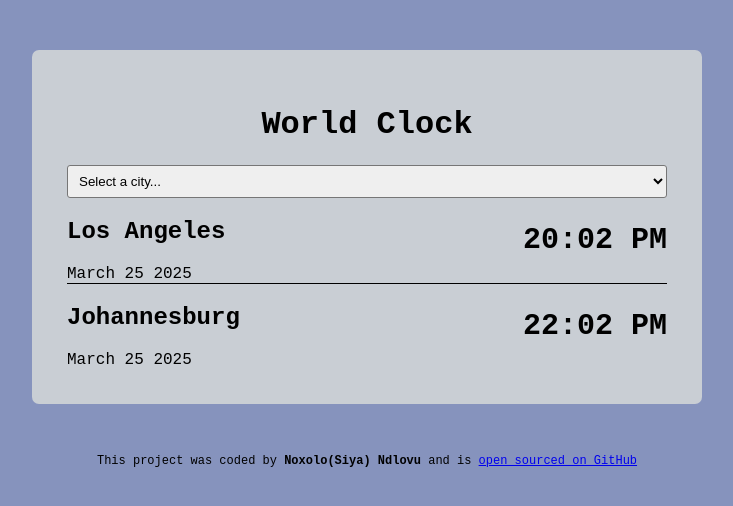
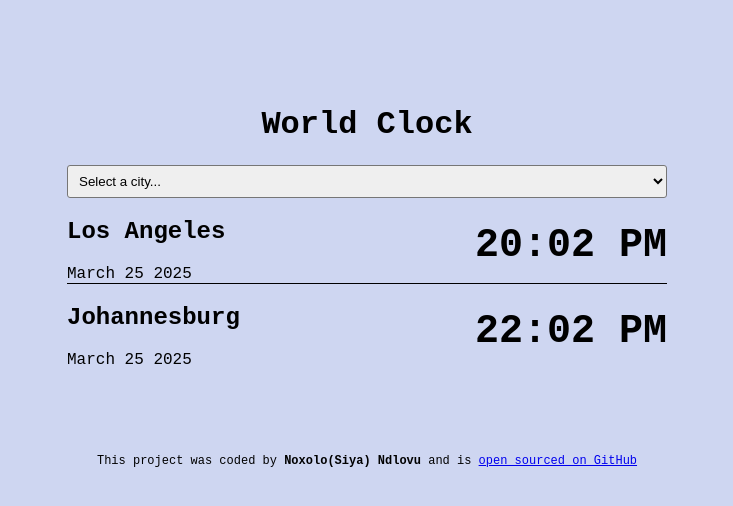
Before and after one commit to SiiyaN/my-world-clock, a plain HTML site: page index.html in a window 1280 px wide. Shown: the whole page, without its empty margins (273-1006 px from the left). Drawn offline with nearby package versions, Linux system fonts and the light colour scheme; a script that the page names is missing.

Commit message:
added the cities div

```diff
--- a/index.html
+++ b/index.html
@@ -20,6 +20,7 @@
         <option value="Africa/Cairo">Cairo</option>
       </select>
 
+      <div id="cities">
         <div class="city" id="los-angeles">
           <div>
             <h2>Los Angeles</h2>
@@ -36,6 +37,7 @@
           <div class="time">22:02 PM</div>
         </div>
       </div>
+    </div>
     <footer>
       This project was coded by <strong>Noxolo(Siya) Ndlovu</strong> and is
       <a href="https://github.com/SiiyaN/my-world-clock" target="_blank">
--- a/index.js
+++ b/index.js
@@ -45,7 +45,8 @@ function updateCity(event) {
         <div class="date">${cityTime.format("MMMM Do YYYY")}</div>
       </div>
       <div class="time">${cityTime.format("h:mm:ss [<small>]A[</small>]")}</div>
-    </div>`;
+    </div>
+    <a href="/">Reload</a>`;
 }
 
 setInterval(updateTime, 1000);
--- a/style.css
+++ b/style.css
@@ -1,10 +1,11 @@
 .container {
   max-width: 600px;
   margin: 50px auto;
-  background-color: rgb(201, 206, 212);
+
   padding: 35px;
   box-shadow: 15px black;
   border-radius: 7px;
+  background-image: url("");
 }
 
 select {
@@ -15,7 +16,7 @@ select {
 }
 
 body {
-  background-color: rgb(134, 147, 189);
+  background-color: rgb(206, 214, 241);
   font-family: "Courier New", Courier, monospace;
 }
 
@@ -41,7 +42,7 @@ h1 {
 .time {
   margin-top: 25px;
   font-weight: bold;
-  font-size: 30px;
+  font-size: 40px;
 }
 .time small {
   font-size: 15px;
```
Lines whose indentation alone changed are shown as unchanged.
